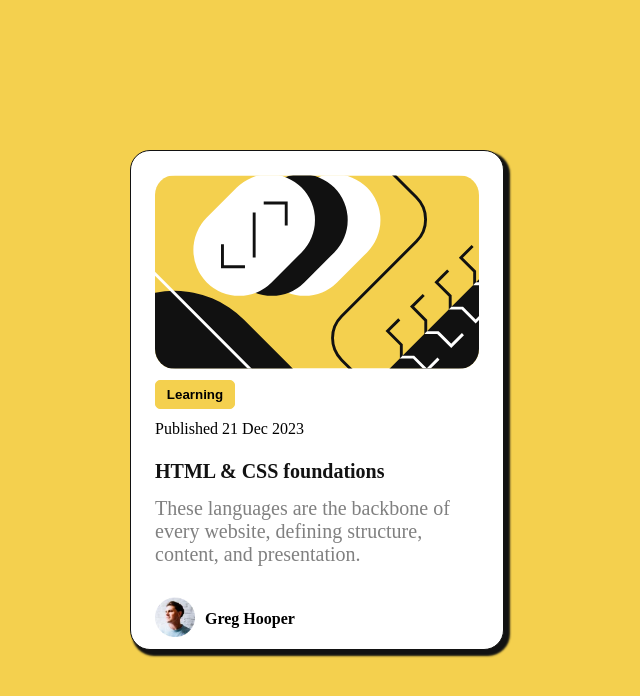
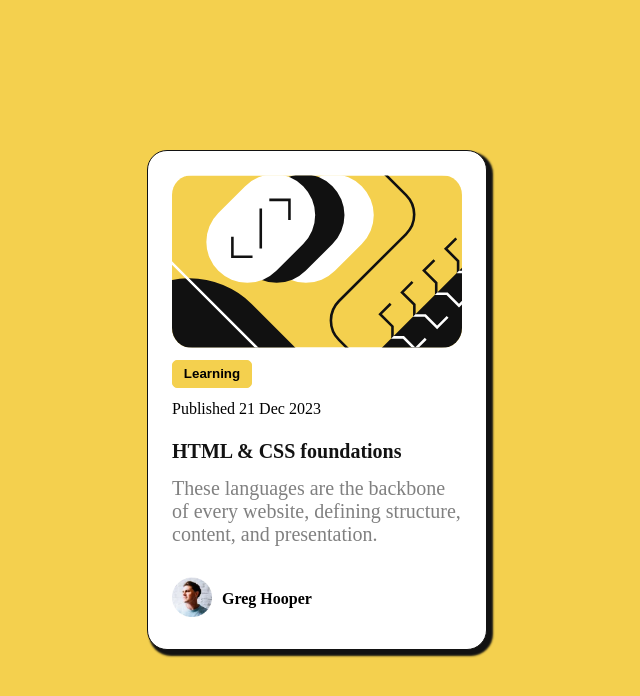
Before and after one commit to Bisshy/blog-preview-card-main, a plain HTML site: page index.html in a window 1280 px wide. Shown: the whole page, without its empty margins (323-963 px from the left). Drawn offline with Linux system fonts and the light colour scheme.

Commit message:
adjusted the max-width

```diff
--- a/css/style.css
+++ b/css/style.css
@@ -60,7 +60,7 @@ body{
     display:flex;
     flex-direction: column;
     background-color: var(--BODY-COLOR);
-    width:374px;
+    max-width:340px;
     height:500px;
     padding:var(--PADDING-TB);
     gap:0.7rem;
```
